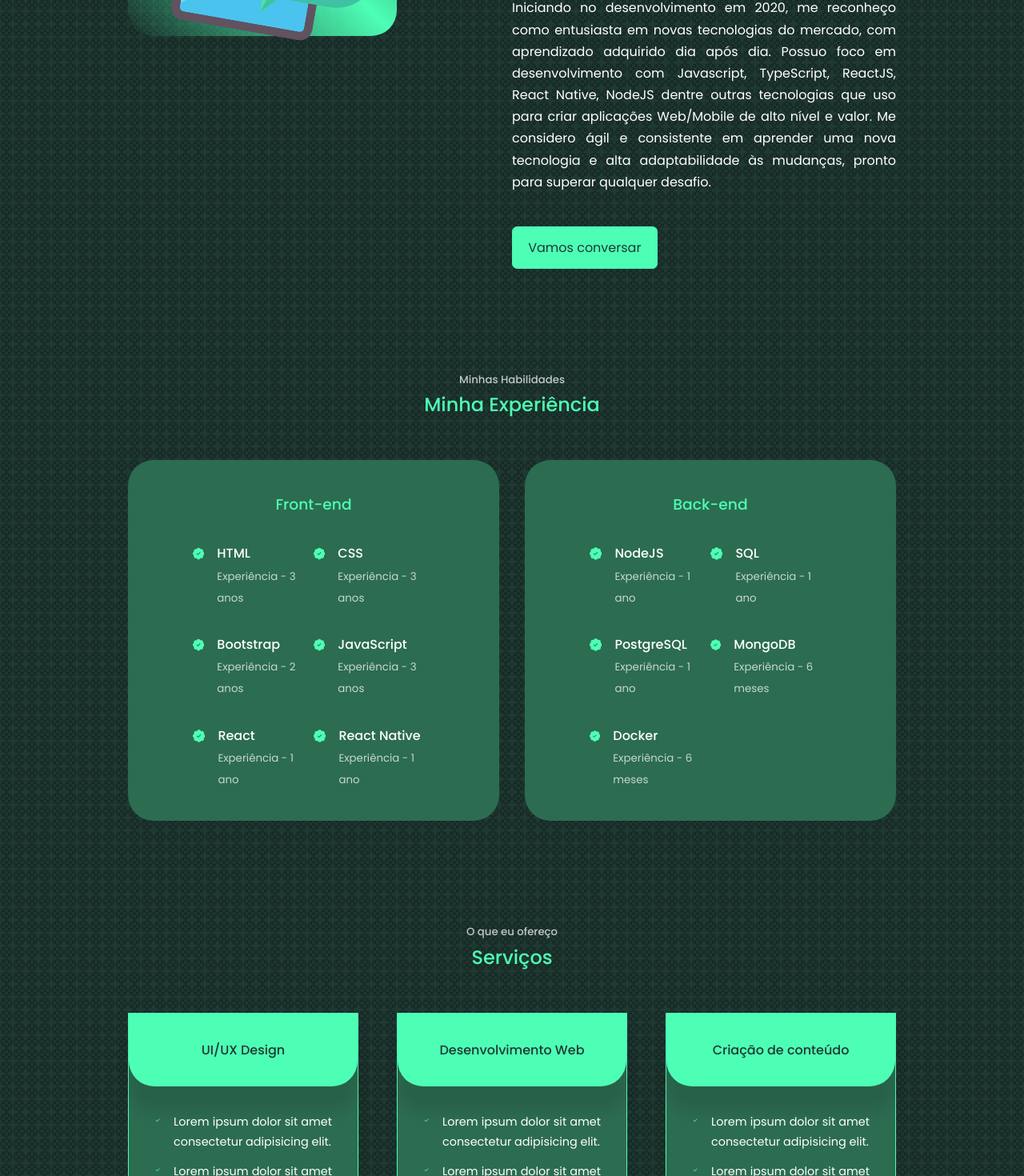
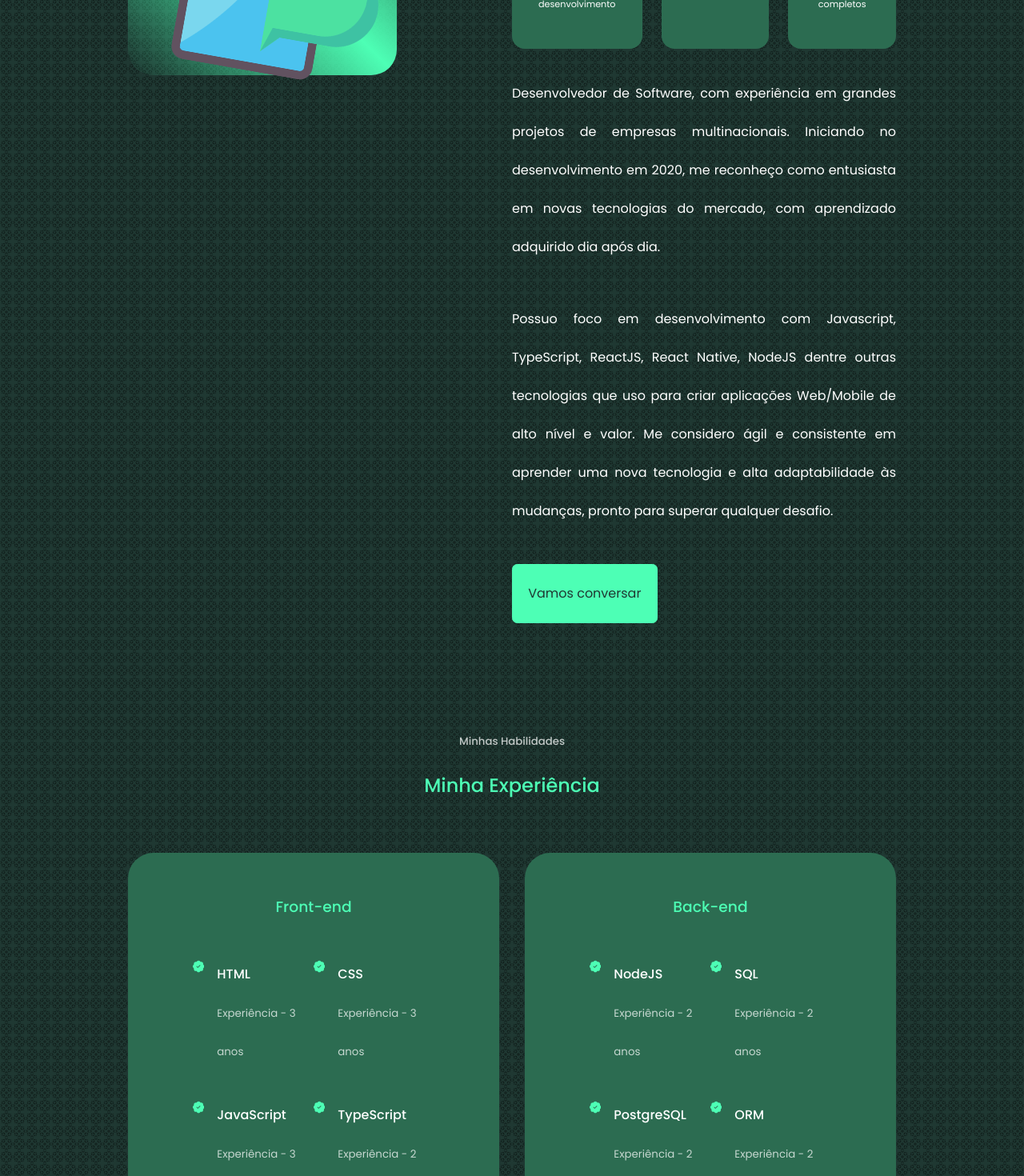
Before and after one commit to FehYamaoka/react-portfolio-feh-yamaoka, a React (Create React App) app: page / in a window 1280 px wide. Shown: the part 1330-2800 px from the top of the page at 80% size. Built offline with nearby package versions, Linux system fonts and the light colour scheme.

Commit message:
feat: add info to portfolio
Added info to services, experiences, removing testimonials until get some jobs, added whatsApp
button and removing dribbble

```diff
--- a/package.json
+++ b/package.json
@@ -45,9 +45,15 @@
     ]
   },
   "devDependencies": {
+    "cz-conventional-changelog": "^3.3.0",
     "eslint": "5.12.0",
     "eslint-config-prettier": "^8.5.0",
     "eslint-plugin-prettier": "^4.2.1",
     "prettier": "^2.7.1"
+  },
+  "config": {
+    "commitizen": {
+      "path": "./node_modules/cz-conventional-changelog"
+    }
   }
 }
--- a/src/App.jsx
+++ b/src/App.jsx
@@ -7,7 +7,7 @@ import { Header } from './components/header/Header';
 import { Nav } from './components/nav/Nav'
 import { Portfolio } from './components/portfolio/Portfolio';
 import { Services } from './components/services/Services';
-import { Testimonials } from './components/testimonials/Testimonials';
+// import { Testimonials } from './components/testimonials/Testimonials';
 
 export const App = () => {
     return (
@@ -18,7 +18,7 @@ export const App = () => {
             <Experience />
             <Services />
             <Portfolio />
-            <Testimonials />
+            {/* <Testimonials /> */}
             <Contact />
             <Footer />
         </>
--- a/src/components/about/About.jsx
+++ b/src/components/about/About.jsx
@@ -45,13 +45,16 @@ export const About = () => {
           </div>
 
           <p>
-            Desenvolvedor de Software, com experiência de atuação em grandes projetos de empresas
+            Desenvolvedor de Software, com experiência em grandes projetos de empresas
             multinacionais. Iniciando no desenvolvimento em 2020, me reconheço como entusiasta em
-            novas tecnologias do mercado, com aprendizado adquirido dia após dia. Possuo foco em
-            desenvolvimento com Javascript, TypeScript, ReactJS, React Native, NodeJS dentre outras
-            tecnologias que uso para criar aplicações Web/Mobile de alto nível e valor. Me considero
-            ágil e consistente em aprender uma nova tecnologia e alta adaptabilidade às mudanças,
-            pronto para superar qualquer desafio.
+            novas tecnologias do mercado, com aprendizado adquirido dia após dia.
+          </p>
+
+          <p>
+            Possuo foco em desenvolvimento com Javascript, TypeScript, ReactJS, React Native, NodeJS
+            dentre outras tecnologias que uso para criar aplicações Web/Mobile de alto nível e
+            valor. Me considero ágil e consistente em aprender uma nova tecnologia e alta
+            adaptabilidade às mudanças, pronto para superar qualquer desafio.
           </p>
 
           <a href='#contact' className='btn btn-primary'>
--- a/src/components/experience/Experience.jsx
+++ b/src/components/experience/Experience.jsx
@@ -31,14 +31,6 @@ export const Experience = () => {
             <article className='experience__details'>
               <BsPatchCheckFill className="experience__details-icon"/>
               <div>
-                <h4>Bootstrap</h4>
-                <small className='text-light'>Experiência - 2 anos</small>
-              </div>
-            </article>
-
-            <article className='experience__details'>
-              <BsPatchCheckFill className="experience__details-icon"/>
-              <div>
                 <h4>JavaScript</h4>
                 <small className='text-light'>Experiência - 3 anos</small>
               </div>
@@ -47,8 +39,32 @@ export const Experience = () => {
             <article className='experience__details'>
               <BsPatchCheckFill className="experience__details-icon"/>
               <div>
+                <h4>TypeScript</h4>
+                <small className='text-light'>Experiência - 2 anos</small>
+              </div>
+            </article>
+
+            <article className='experience__details'>
+              <BsPatchCheckFill className="experience__details-icon"/>
+              <div>
+                <h4>Styled Components</h4>
+                <small className='text-light'>Experiência - 2 anos</small>
+              </div>
+            </article>
+
+            <article className='experience__details'>
+              <BsPatchCheckFill className="experience__details-icon"/>
+              <div>
+                <h4>Material UI</h4>
+                <small className='text-light'>Experiência - 2 anos</small>
+              </div>
+            </article>
+
+            <article className='experience__details'>
+              <BsPatchCheckFill className="experience__details-icon"/>
+              <div>
                 <h4>React</h4>
-                <small className='text-light'>Experiência - 1 ano</small>
+                <small className='text-light'>Experiência - 2 anos</small>
               </div>
             </article>
 
@@ -69,6 +85,46 @@ export const Experience = () => {
               <BsPatchCheckFill className="experience__details-icon"/>
               <div>
                 <h4>NodeJS</h4>
+                <small className='text-light'>Experiência - 2 anos</small>
+              </div>
+            </article>
+
+            <article className='experience__details'>
+              <BsPatchCheckFill className="experience__details-icon"/>
+              <div>
+                <h4>SQL</h4>
+                <small className='text-light'>Experiência - 2 anos</small>
+              </div>
+            </article>
+
+            <article className='experience__details'>
+              <BsPatchCheckFill className="experience__details-icon"/>
+              <div>
+                <h4>PostgreSQL</h4>
+                <small className='text-light'>Experiência - 2 anos</small>
+              </div>
+            </article>
+
+            <article className='experience__details'>
+              <BsPatchCheckFill className="experience__details-icon"/>
+              <div>
+                <h4>ORM</h4>
+                <small className='text-light'>Experiência - 2 anos</small>
+              </div>
+            </article>
+
+            <article className='experience__details'>
+              <BsPatchCheckFill className="experience__details-icon"/>
+              <div>
+                <h4>API</h4>
+                <small className='text-light'>Experiência - 2 anos</small>
+              </div>
+            </article>
+
+            <article className='experience__details'>
+              <BsPatchCheckFill className="experience__details-icon"/>
+              <div>
+                <h4>Docker</h4>
                 <small className='text-light'>Experiência - 1 ano</small>
               </div>
             </article>
@@ -76,16 +132,8 @@ export const Experience = () => {
             <article className='experience__details'>
               <BsPatchCheckFill className="experience__details-icon"/>
               <div>
-                <h4>SQL</h4>
-                <small className='text-light'>Experiência - 1 ano</small>
-              </div>
-            </article>
-
-            <article className='experience__details'>
-              <BsPatchCheckFill className="experience__details-icon"/>
-              <div>
-                <h4>PostgreSQL</h4>
-                <small className='text-light'>Experiência - 1 ano</small>
+                <h4>Kubernetes</h4>
+                <small className='text-light'>Experiência - 6 meses</small>
               </div>
             </article>
 
@@ -96,14 +144,6 @@ export const Experience = () => {
                 <small className='text-light'>Experiência - 6 meses</small>
               </div>
             </article>
-
-            <article className='experience__details'>
-              <BsPatchCheckFill className="experience__details-icon"/>
-              <div>
-                <h4>Docker</h4>
-                <small className='text-light'>Experiência - 6 meses</small>
-              </div>
-            </article>
           </div>
         </div>
       </div>
--- a/src/components/header/HeaderSocials.jsx
+++ b/src/components/header/HeaderSocials.jsx
@@ -2,13 +2,14 @@ import React from "react"
 import { BsLinkedin } from 'react-icons/bs';
 import { FaGithub } from 'react-icons/fa';
 import { FiDribbble } from 'react-icons/fi';
+import { BsWhatsapp } from 'react-icons/bs'
 
 export const HeaderSocials = () => {
   return (
     <div className="header__socials">
-      <a href="https://linkedin.com" target="_blank" rel="noopener noreferrer"><BsLinkedin /></a>
-      <a href="https://github.com" target="_blank" rel="noopener noreferrer"><FaGithub /></a>
-      <a href="https://dribbble.com" target="_blank" rel="noopener noreferrer"><FiDribbble /></a>
+      <a href="https://www.linkedin.com/in/felipeyamaoka/" target="_blank" rel="noopener noreferrer"><BsLinkedin /></a>
+      <a href="https://github.com/FehYamaoka" target="_blank" rel="noopener noreferrer"><FaGithub /></a>
+      <a href="https://api.whatsapp.com/send?phone=5515981008092" target="_blank" rel="noopener noreferrer"><BsWhatsapp /></a>
     </div>
   )
 }
--- a/src/components/services/Services.jsx
+++ b/src/components/services/Services.jsx
@@ -1,101 +1,133 @@
-import React from "react";
+import React from 'react';
 import './services.css';
-import { BiCheck } from 'react-icons/bi'
+import { BiCheck } from 'react-icons/bi';
 
 export const Services = () => {
   return (
-    <section id="services">
+    <section id='services'>
       <h5>O que eu ofereço</h5>
       <h2>Serviços</h2>
 
-      <div className="container services__container">
-        <article className="service">
-          <div className="service__head">
-            <h3>UI/UX Design</h3>
+      <div className='container services__container'>
+        <article className='service'>
+          <div className='service__head'>
+            <h3>DevOps</h3>
           </div>
 
-          <ul className="service__list">
+          <ul className='service__list'>
             <li>
-              <BiCheck className="service__list-icon"/>
-              <p>Lorem ipsum dolor sit amet consectetur adipisicing elit.</p>
+              <BiCheck className='service__list-icon' />
+              <p>Configuração e gerenciamento de ambientes de desenvolvimento e produção.</p>
             </li>
             <li>
-              <BiCheck className="service__list-icon"/>
-              <p>Lorem ipsum dolor sit amet consectetur adipisicing elit.</p>
+              <BiCheck className='service__list-icon' />
+              <p>Automação de implantação e integração contínua (CI/CD).</p>
             </li>
             <li>
-              <BiCheck className="service__list-icon"/>
-              <p>Lorem ipsum dolor sit amet consectetur adipisicing elit.</p>
+              <BiCheck className='service__list-icon' />
+              <p>Monitoramento e análise de desempenho.</p>
             </li>
             <li>
-              <BiCheck className="service__list-icon"/>
-              <p>Lorem ipsum dolor sit amet consectetur adipisicing elit.</p>
+              <BiCheck className='service__list-icon' />
+              <p>Gestão de contêineres e orquestração.</p>
             </li>
             <li>
-              <BiCheck className="service__list-icon"/>
-              <p>Lorem ipsum dolor sit amet consectetur adipisicing elit.</p>
+              <BiCheck className='service__list-icon' />
+              <p>Gerenciamento de infraestrutura como código (IaC).</p>
+            </li>
+            <li>
+              <BiCheck className='service__list-icon' />
+              <p>Planejamento e execução de migrações de infraestrutura.</p>
+            </li>
+            <li>
+              <BiCheck className='service__list-icon' />
+              <p>Segurança e conformidade.</p>
             </li>
           </ul>
         </article>
 
-        <article className="service">
-          <div className="service__head">
+        <article className='service'>
+          <div className='service__head'>
             <h3>Desenvolvimento Web</h3>
           </div>
 
-          <ul className="service__list">
+          <ul className='service__list'>
             <li>
-              <BiCheck className="service__list-icon"/>
-              <p>Lorem ipsum dolor sit amet consectetur adipisicing elit.</p>
+              <BiCheck className='service__list-icon' />
+              <p>Desenvolvimento de sites e aplicativos web.</p>
             </li>
             <li>
-              <BiCheck className="service__list-icon"/>
-              <p>Lorem ipsum dolor sit amet consectetur adipisicing elit.</p>
+              <BiCheck className='service__list-icon' />
+              <p>Desenvolvimento de comércio eletrônico.</p>
             </li>
             <li>
-              <BiCheck className="service__list-icon"/>
-              <p>Lorem ipsum dolor sit amet consectetur adipisicing elit.</p>
+              <BiCheck className='service__list-icon' />
+              <p>Desenvolvimento de temas e templates.</p>
             </li>
             <li>
-              <BiCheck className="service__list-icon"/>
-              <p>Lorem ipsum dolor sit amet consectetur adipisicing elit.</p>
+              <BiCheck className='service__list-icon' />
+              <p>Integração de APIs.</p>
             </li>
             <li>
-              <BiCheck className="service__list-icon"/>
-              <p>Lorem ipsum dolor sit amet consectetur adipisicing elit.</p>
+              <BiCheck className='service__list-icon' />
+              <p>Otimização de desempenho.</p>
+            </li>
+            <li>
+              <BiCheck className='service__list-icon' />
+              <p>Desenvolvimento responsivo.</p>
+            </li>
+            <li>
+              <BiCheck className='service__list-icon' />
+              <p>Desenvolvimento de aplicações web progressivas (PWA).</p>
+            </li>
+            <li>
+              <BiCheck className='service__list-icon' />
+              <p>Integração de sistemas de gerenciamento de conteúdo (CMS).</p>
             </li>
           </ul>
         </article>
 
-        <article className="service">
-          <div className="service__head">
-            <h3>Criação de conteúdo</h3>
+        <article className='service'>
+          <div className='service__head'>
+            <h3>Sistemas de Informação</h3>
           </div>
 
-          <ul className="service__list">
+          <ul className='service__list'>
             <li>
-              <BiCheck className="service__list-icon"/>
-              <p>Lorem ipsum dolor sit amet consectetur adipisicing elit.</p>
+              <BiCheck className='service__list-icon' />
+              <p>Sistemas de Informação Transacionais.</p>
             </li>
             <li>
-              <BiCheck className="service__list-icon"/>
-              <p>Lorem ipsum dolor sit amet consectetur adipisicing elit.</p>
+              <BiCheck className='service__list-icon' />
+              <p>Sistemas de Informações Gerenciais.</p>
             </li>
             <li>
-              <BiCheck className="service__list-icon"/>
-              <p>Lorem ipsum dolor sit amet consectetur adipisicing elit.</p>
+              <BiCheck className='service__list-icon' />
+              <p>Sistemas de Apoio à Decisão.</p>
             </li>
             <li>
-              <BiCheck className="service__list-icon"/>
-              <p>Lorem ipsum dolor sit amet consectetur adipisicing elit.</p>
+              <BiCheck className='service__list-icon' />
+              <p>Sistemas de Informações Executivas.</p>
             </li>
             <li>
-              <BiCheck className="service__list-icon"/>
-              <p>Lorem ipsum dolor sit amet consectetur adipisicing elit.</p>
+              <BiCheck className='service__list-icon' />
+              <p>Desenvolvimento de Sistemas Empresariais.</p>
+            </li>
+            <li>
+              <BiCheck className='service__list-icon' />
+              <p>Desenvolvimento de Sistemas de Saúde Eletrônica (eHealth).</p>
+            </li>
+            <li>
+              <BiCheck className='service__list-icon' />
+              <p>Desenvolvimento de Sistemas de Gestão de Recursos Humanos (RH).</p>
+            </li>
+            <li>
+              <BiCheck className='service__list-icon' />
+              <p>ERP (Enterprise Resource Planning).</p>
             </li>
           </ul>
         </article>
       </div>
     </section>
-  )
-}
+  );
+};
--- a/src/components/services/services.css
+++ b/src/components/services/services.css
@@ -32,7 +32,9 @@
 }
 
 .service__list {
-  padding: 2rem;
+  display: grid; /* Use CSS grid for the list items */
+  grid-template-rows: repeat(8, 1fr); /* Adjust the number based on your maximum number of list items */
+  padding: 1rem;
 }
 
 .service__list li {
@@ -47,7 +49,7 @@
 }
 
 .service__list p {
-  font-size: 0.9rem;
+  font-size: 0.8rem;
 }
 
 
--- a/src/index.css
+++ b/src/index.css
@@ -41,7 +41,7 @@ body {
   font-family: 'Poppins', sans-serif;
   background: var(--color-bg);
   color: var(--color-white);
-  line-height: 1.7;
+  line-height: 3.0;
   background-image: url(../src//assets//padrao.png);
 }
 
```
Also changed, not shown: 1 other file (tests, documents, lock files or other folders).
